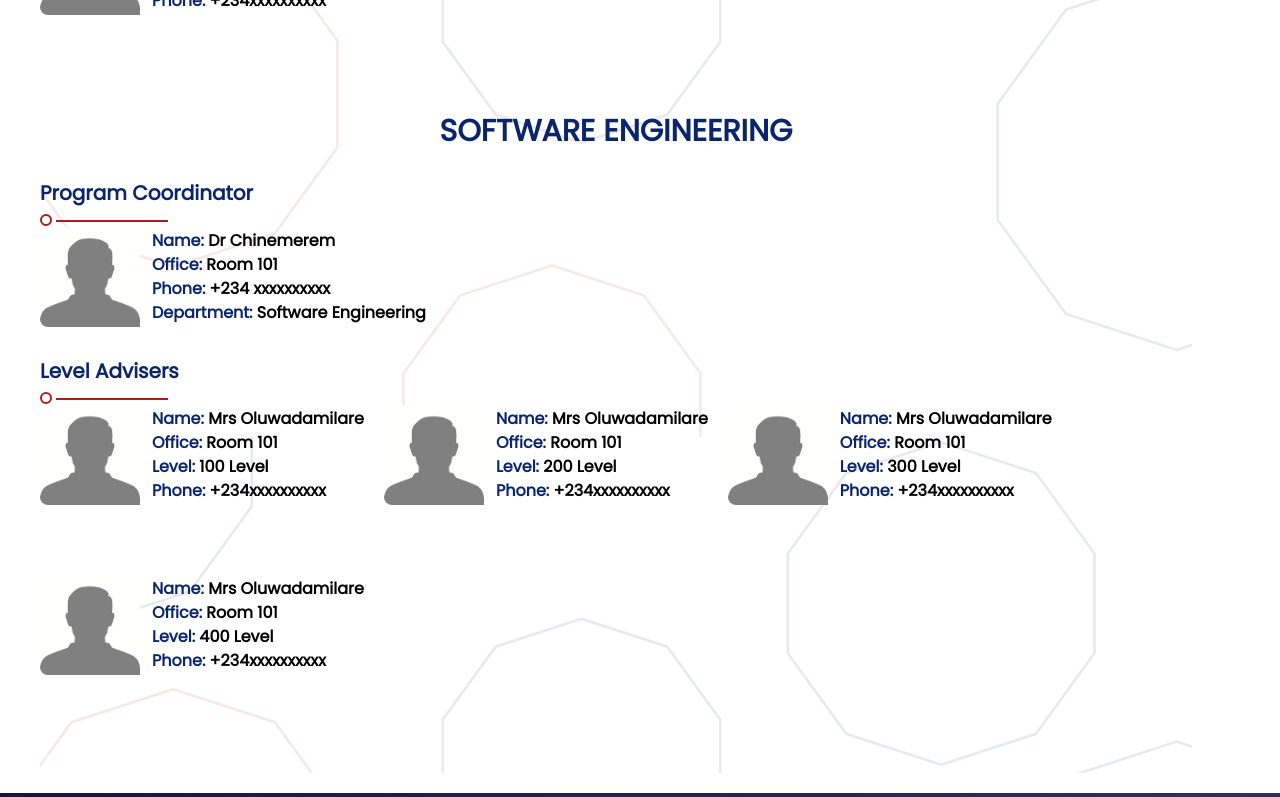
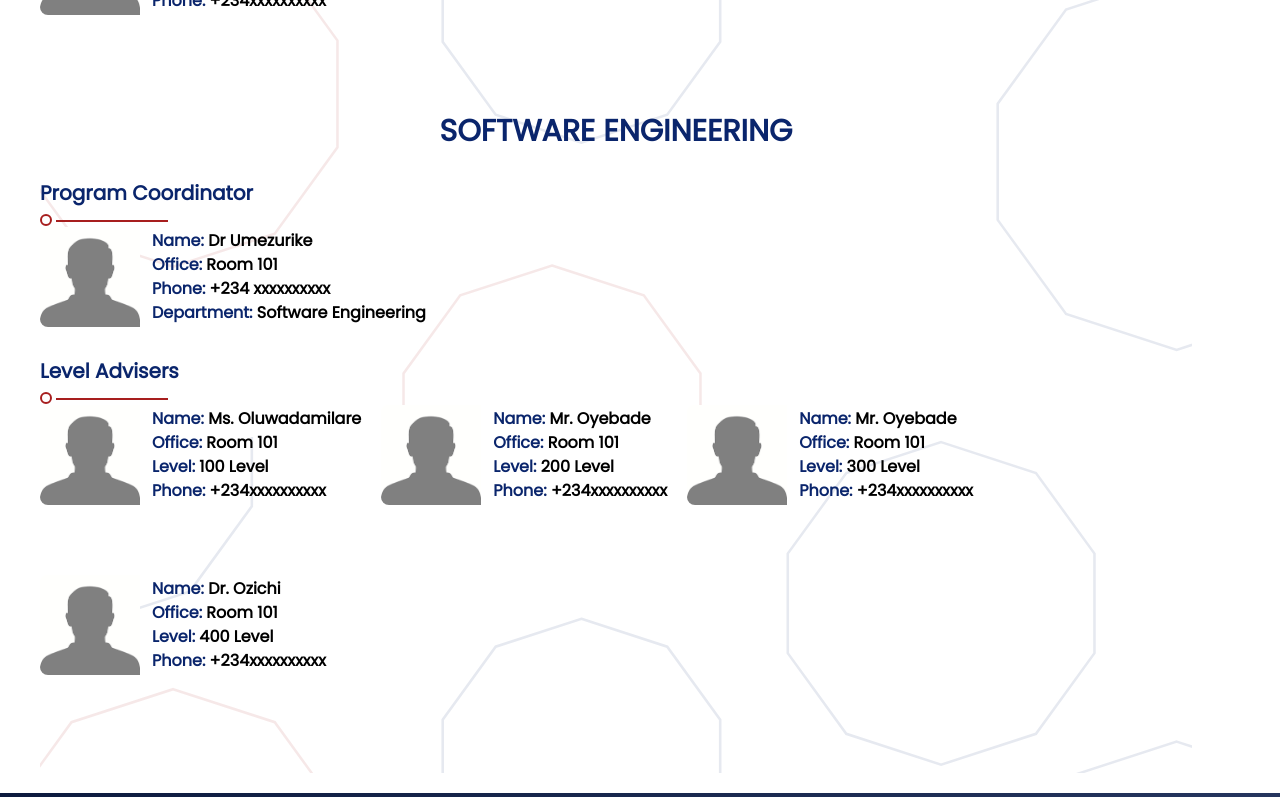
Before and after one commit to nacosbowen/nacos-website, a React (Vite) app: page /level-advisers in a window 1280 px wide. Shown: the part 2359-3156 px from the top of the page. Built offline with nearby package versions, Linux system fonts and the light colour scheme; no server answers; what ldrs would draw is missing.

Commit message:
Update data.js

```diff
--- a/src/components/LevelAdvisersPage/data.js
+++ b/src/components/LevelAdvisersPage/data.js
@@ -35,7 +35,7 @@ const authorities = [
         level: "300 level",
       },
       {
-        name: "Dr. Justice",
+        name: "Dr. Ozichi",
         office: "Room 101",
         phone: "+2348037799290",
         image: profile,
@@ -135,7 +135,7 @@ const authorities = [
   {
     department: "Software Engineering",
     headOfProgram: {
-      name: "Dr Chinemerem",
+      name: "Dr Umezurike",
       office: "Room 101",
       phone: "+234 xxxxxxxxxx",
       image: profile,
@@ -143,7 +143,7 @@ const authorities = [
     },
     levelAdviser: [
       {
-        name: "Mrs Oluwadamilare",
+        name: "Ms. Oluwadamilare",
         office: "Room 101",
         phone: "+234xxxxxxxxxx",
         image: profile,
@@ -151,7 +151,7 @@ const authorities = [
         level: "100 level",
       },
       {
-        name: "Mrs Oluwadamilare",
+        name: "Mr. Oyebade",
         office: "Room 101",
         phone: "+234xxxxxxxxxx",
         image: profile,
@@ -159,7 +159,7 @@ const authorities = [
         level: "200 level",
       },
       {
-        name: "Mrs Oluwadamilare",
+        name: "Mr. Oyebade",
         office: "Room 101",
         phone: "+234xxxxxxxxxx",
         image: profile,
@@ -167,7 +167,7 @@ const authorities = [
         level: "300 level",
       },
       {
-        name: "Mrs Oluwadamilare",
+        name: "Dr. Ozichi",
         office: "Room 101",
         phone: "+234xxxxxxxxxx",
         image: profile,
```
